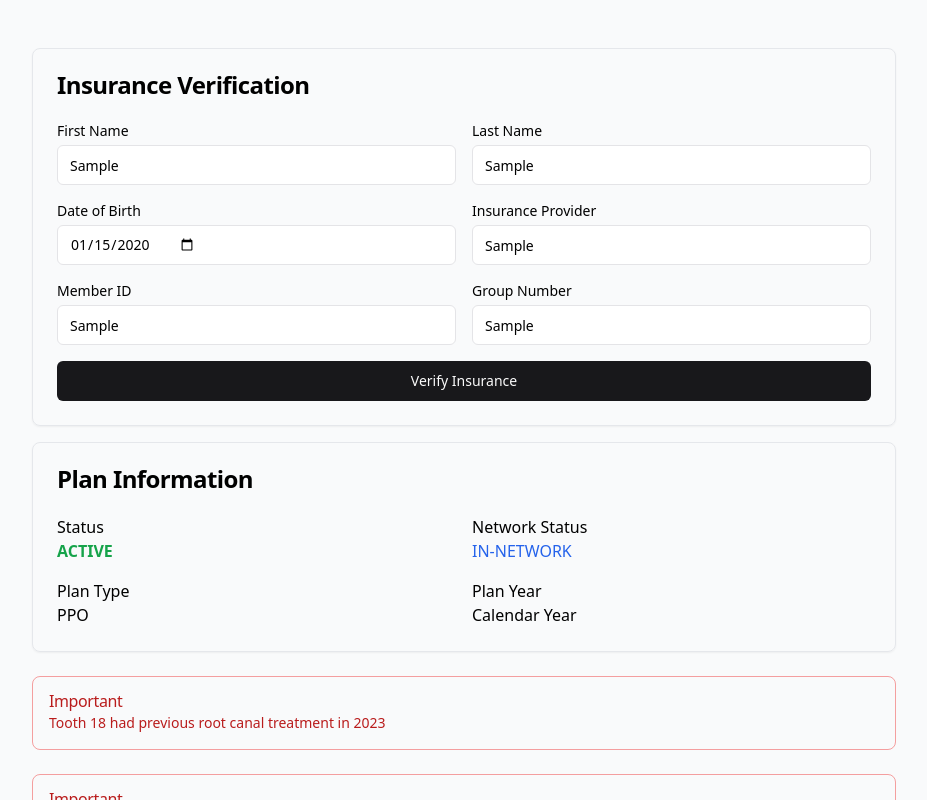
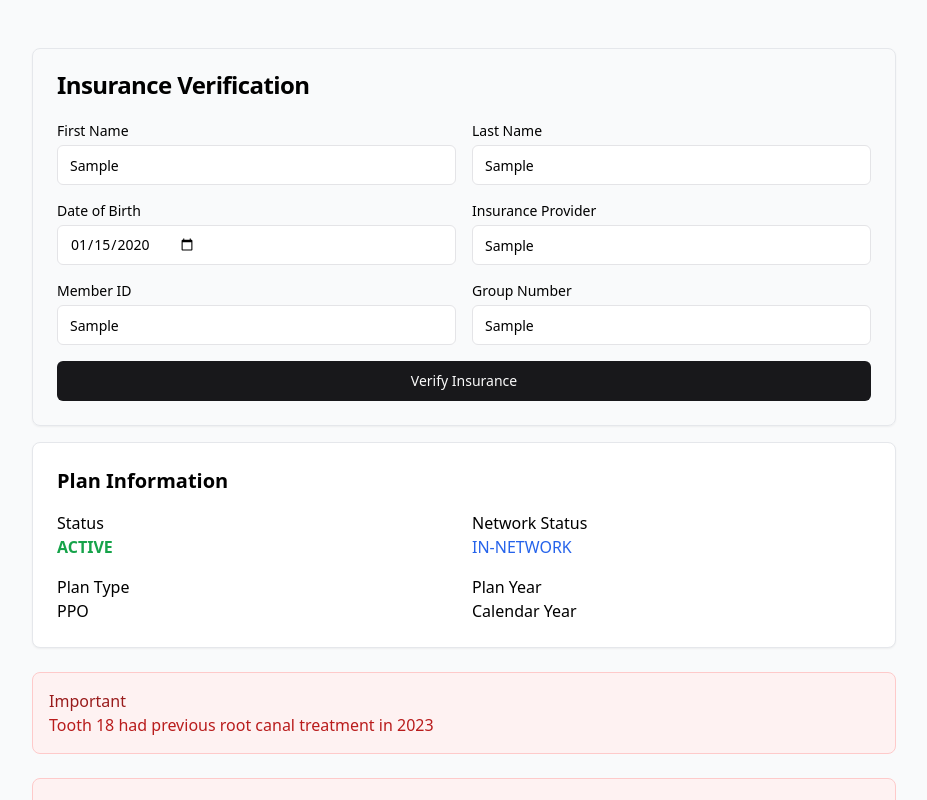
Before and after one commit to jammc89/insurance_verification_app, a Next.js app: page / in a window 1280 px wide. Both pictures are taken after typing "Sample", "Sample", "2020-01-15", "Sample", "Sample", "Sample" into the empty fields and a click on the button "Verify Insurance". Shown: the top 800 px of the page, without its empty margins (176-1103 px from the left). Built offline with nearby package versions, Linux system fonts and the light colour scheme.

Commit message:
Update VerificationResults.js

```diff
--- a/components/VerificationResults.js
+++ b/components/VerificationResults.js
@@ -1,6 +1,4 @@
 import React from 'react';
-import { Card, CardHeader, CardTitle, CardContent } from './ui/card';
-import { Alert, AlertTitle, AlertDescription } from './ui/alert';
 import CostCalculator from './CostCalculator';
 
 const mockVerificationData = {
@@ -104,11 +102,11 @@ const VerificationResults = ({ verificationResult }) => {
     return (
         <div className="space-y-6">
             {/* Basic Information */}
-            <Card>
-                <CardHeader>
-                    <CardTitle>Plan Information</CardTitle>
-                </CardHeader>
-                <CardContent>
+            <div className="bg-white rounded-lg shadow-sm border p-6">
+                <div className="mb-4">
+                    <h2 className="text-xl font-semibold">Plan Information</h2>
+                </div>
+                <div>
                     <div className="grid grid-cols-2 gap-4">
                         <div>
                             <h3 className="font-medium">Status</h3>
@@ -127,23 +125,23 @@ const VerificationResults = ({ verificationResult }) => {
                             <p>{mockVerificationData.planDetails.planYear}</p>
                         </div>
                     </div>
-                </CardContent>
-            </Card>
+                </div>
+            </div>
 
             {/* Warnings */}
             {mockVerificationData.warnings.map((warning, index) => (
-                <Alert key={index} variant="destructive">
-                    <AlertTitle>Important</AlertTitle>
-                    <AlertDescription>{warning}</AlertDescription>
-                </Alert>
+                <div key={index} className="bg-red-50 border border-red-200 rounded-lg p-4">
+                    <h3 className="font-medium text-red-800">Important</h3>
+                    <p className="text-red-700">{warning}</p>
+                </div>
             ))}
 
             {/* Benefits */}
-            <Card>
-                <CardHeader>
-                    <CardTitle>Benefits & Maximums</CardTitle>
-                </CardHeader>
-                <CardContent>
+            <div className="bg-white rounded-lg shadow-sm border p-6">
+                <div className="mb-4">
+                    <h2 className="text-xl font-semibold">Benefits & Maximums</h2>
+                </div>
+                <div>
                     <div className="space-y-6">
                         <div className="grid grid-cols-2 gap-4">
                             <div>
@@ -162,15 +160,15 @@ const VerificationResults = ({ verificationResult }) => {
                             </div>
                         </div>
                     </div>
-                </CardContent>
-            </Card>
+                </div>
+            </div>
 
             {/* Endodontic Coverage */}
-            <Card>
-                <CardHeader>
-                    <CardTitle>Endodontic Coverage</CardTitle>
-                </CardHeader>
-                <CardContent>
+            <div className="bg-white rounded-lg shadow-sm border p-6">
+                <div className="mb-4">
+                    <h2 className="text-xl font-semibold">Endodontic Coverage</h2>
+                </div>
+                <div>
                     <div className="space-y-4">
                         <div className="bg-gray-50 p-4 rounded">
                             <h3 className="font-medium mb-2">Basic Endodontic Coverage</h3>
@@ -200,15 +198,15 @@ const VerificationResults = ({ verificationResult }) => {
                             ))}
                         </div>
                     </div>
-                </CardContent>
-            </Card>
+                </div>
+            </div>
 
             {/* Treatment History */}
-            <Card>
-                <CardHeader>
-                    <CardTitle>Treatment History</CardTitle>
-                </CardHeader>
-                <CardContent>
+            <div className="bg-white rounded-lg shadow-sm border p-6">
+                <div className="mb-4">
+                    <h2 className="text-xl font-semibold">Treatment History</h2>
+                </div>
+                <div>
                     <div className="space-y-4">
                         {Object.entries(mockVerificationData.history.tooth_history).map(([tooth, info]) => (
                             <div key={tooth} className="bg-gray-50 p-4 rounded">
@@ -219,8 +217,8 @@ const VerificationResults = ({ verificationResult }) => {
                             </div>
                         ))}
                     </div>
-                </CardContent>
-            </Card>
+                </div>
+            </div>
 
             {/* Cost Calculator */}
             <div className="mt-6">
```
